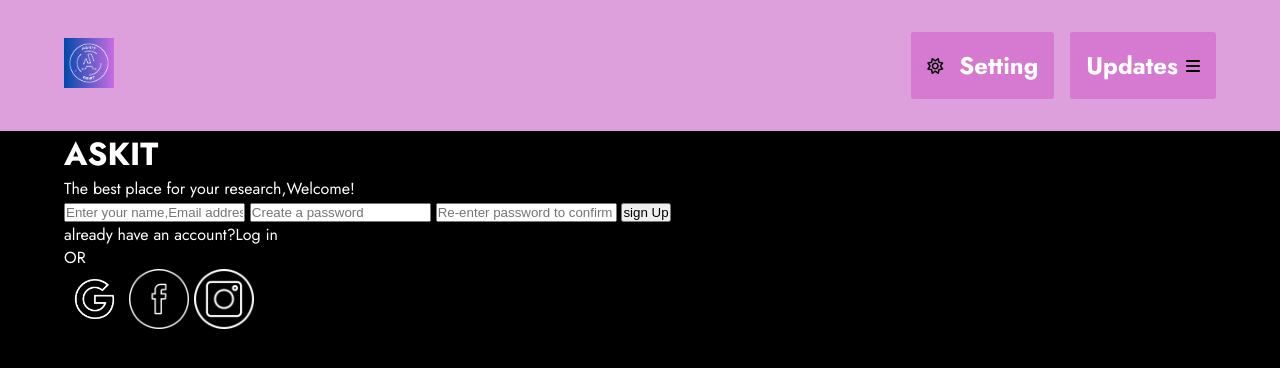
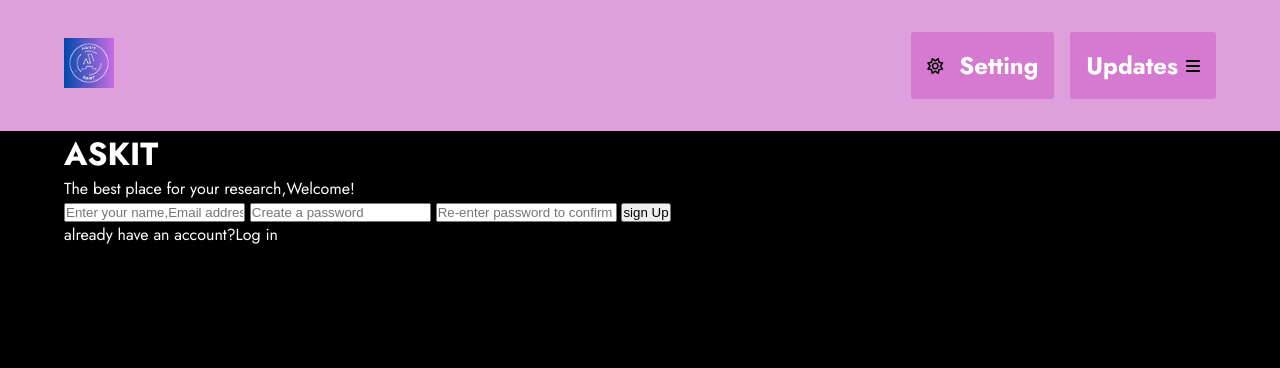
Before and after one commit to AsmanRafsa/ASKIT, a plain HTML site: page signup.html in a window 1280 px wide. Drawn offline with Linux system fonts and the light colour scheme.

Commit message:
removed the social icons

```diff
--- a/signup.html
+++ b/signup.html
@@ -51,10 +51,6 @@
         />
         <button>sign Up</button>
         <p>already have an account?<a href="">Log in</a></p>
-        <p>OR</p>
-        <img src="images/Google icon _3.jpeg" alt="" width="60">
-        <img src="images/facebook.png" alt="" width="60">
-        <img src="images/instagram.png" alt="" width="60">
       </form>
     </div>
   </body>
```
